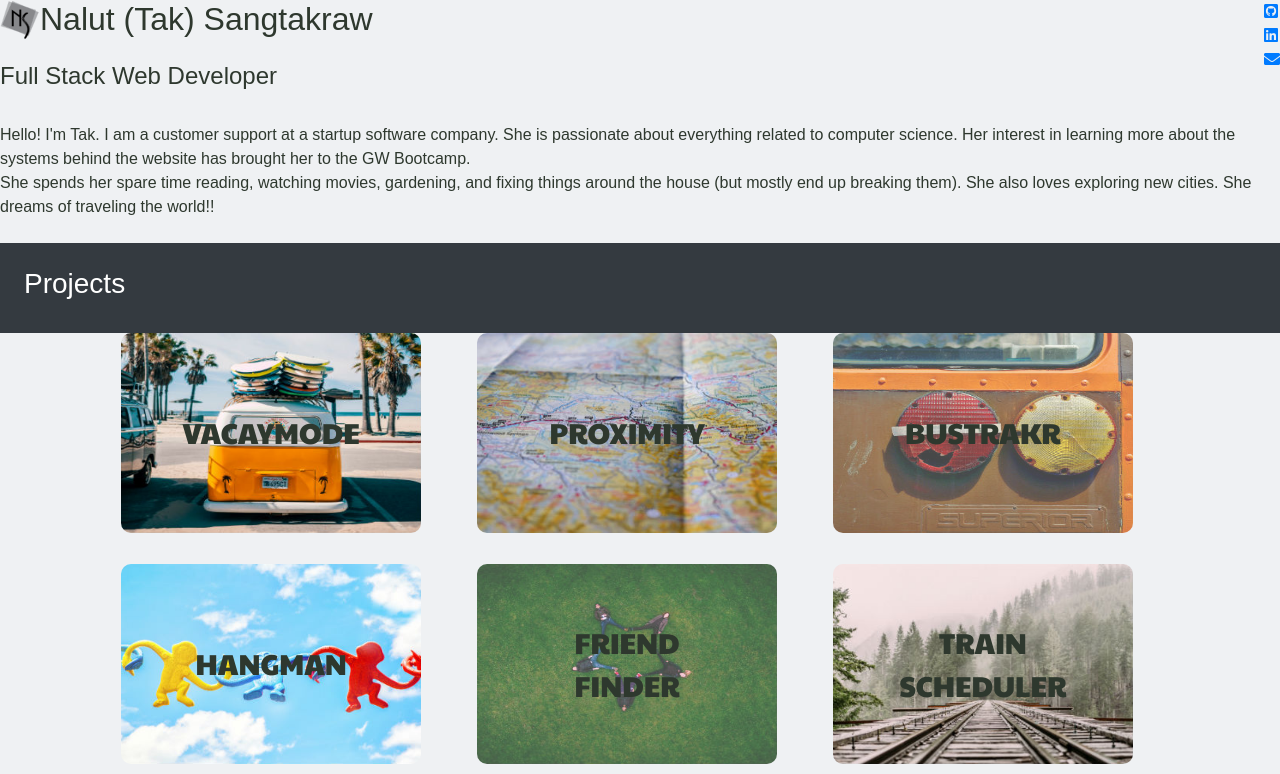
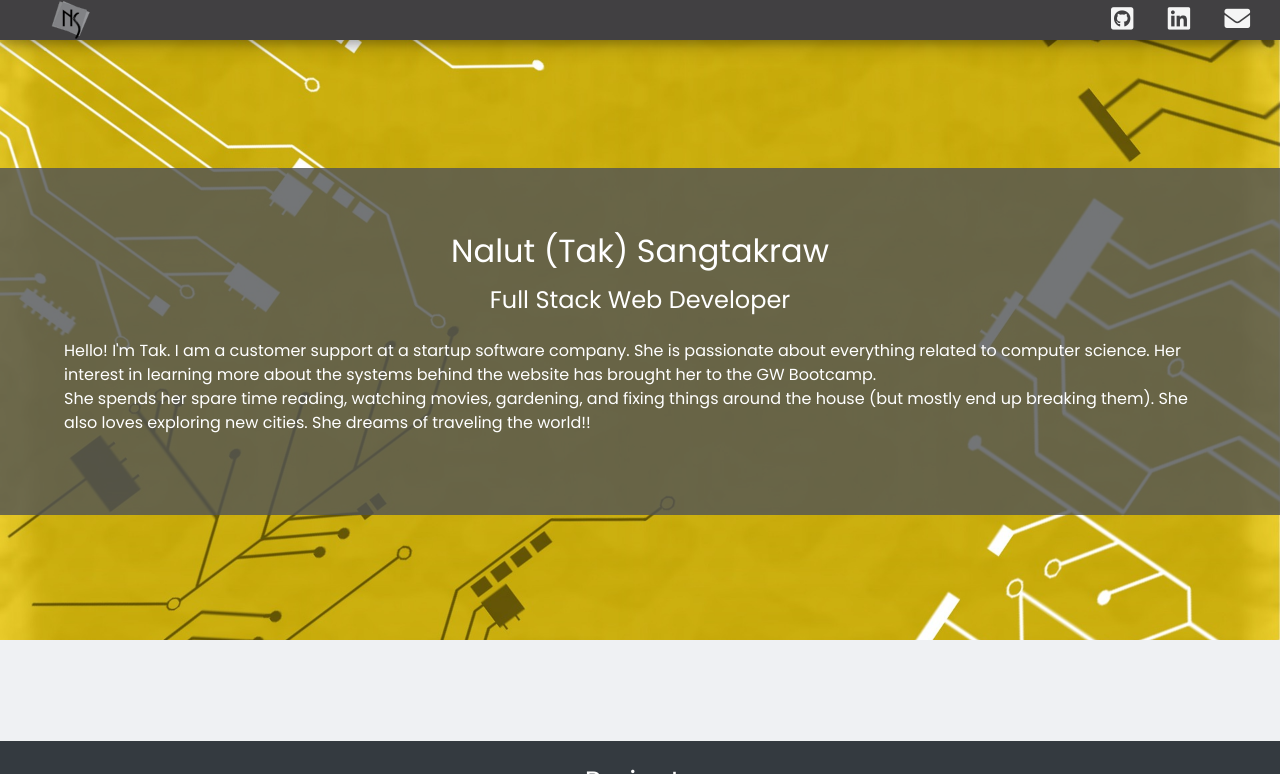
Before and after one commit to taknalut/Portfolio, a plain HTML site: page index.html in a window 1280 px wide. Shown: the top 774 px of the page. Drawn offline with nearby package versions, Linux system fonts and the light colour scheme.

Commit message:
updated css

```diff
--- a/assets/css/style.css
+++ b/assets/css/style.css
@@ -4,12 +4,16 @@ html {
 }
 
 body {
-  /* background-image: url("../images/dust_scratches.png"); */
   background-color: #EFF1F3;
-  font-family: 'Muli', sans-serif;
+  font-family: 'Poppins', sans-serif;
   font-size: 1rem;
   color: #2E382E;
   margin-bottom: 60px;
+}
+
+h2, h3, h4 {
+  text-align: center;
+  margin: 0 auto;
 }
 
 .wrapper {
@@ -17,54 +21,74 @@ body {
   position: relative;
 }
 
-.sticky-header {
+.container {
+  position: relative;
+  margin: 0 auto;
+  padding: 4% 4% 0 4%;
+}
+
+.navbar-sticky {
   position: -webkit-sticky;
-  /* Safari */
   position: sticky;
   top: 0;
   z-index: 3;
-  background-image: url("../images/white_pattern.jpg");
-  height: 110px;
-  font-family: 'Paytone One', sans-serif;
+  height: 40px;
+  background-color: #414042;
+  box-shadow: 0 4px 8px 0 rgba(0, 0, 0, 0.2), 0 6px 20px 0 rgba(0, 0, 0, 0.19);
 }
 
-.container {
-  position: relative;
-  margin: 0 auto;
-  padding: 0 4% 0 4%;
+.logo {
+  display: inline-block;
+  margin: 0;
+  padding-left: 4%;
 }
 
-.name {
-  position: relative;
-  color: #2E382E;
-  float: left;
-  margin-top: 20px;
-}
-
-.social {
-  position: relative;
-  color: #2E382E;
-  float: right;
-  padding-right: 20px;
-  margin-top: 20px;
-  font-size: 1.8rem;
+.social-icons {
+  display: inline-block;
+  font-size: 1.6rem;
+  padding-right: 30px;
 }
 
 .fa-github-square:hover {
-  color: #EA9600;
+  color: #D1A827;
 }
 
 .fa-linkedin:hover {
-  color: #EA9600;
+  color: #D1A827;
 }
 
 .fa-envelope:hover {
-  color: #EA9600;
+  color: #D1A827;
 }
 
-.figure-img {
-  width: 300px;
-  height: 200px;
+.intro-section {
+  background-image: url("../images/bg_circuit_yellow.jpg");
+  /* background: linear-gradient(to bottom right, #F9A602, #FFD300); */
+  height: 500px;
+  margin: 0 auto;
+  padding: 8em 0;
+  min-height: 600px;
+  background-attachment: fixed;
+  background-position: center;
+  background-repeat: no-repeat;
+  background-size: cover;
+}
+
+.intro-content {
+  /* background: linear-gradient(to bottom right, #FFD300, #FEE12B); */
+  /* background-color: rgba(209, 214, 219, 0.8); */
+  background-color: rgba(80, 83, 86, 0.8);
+  padding: 5%;
+  width: 100%;
+  color: #FFFFFF;
+}
+
+.bg-dark {
+  background-color: #414042;
+}
+
+.icon-light {
+  color: #F5F5F5;
 }
 
 .caption {
@@ -87,11 +111,6 @@ body {
   min-width: 260px;
   min-height: 180px;
   border-radius: 10px;
-  /* border:2px solid #EFF1F3;
-  box-shadow: 10px 10px 5px #ccc;
-	-moz-box-shadow: 10px 10px 5px #ccc;
-	-webkit-box-shadow: 10px 10px 5px #ccc;
-	-khtml-box-shadow: 10px 10px 5px #ccc; */
 }
 
 .filter {
@@ -107,42 +126,53 @@ body {
 [class^='imghvr-'] figcaption, [class*=' imghvr-'] figcaption {
   background-color: #414042;
   border-radius: 10px;
-  margin: 0;
-  padding-bottom: 0;
+  padding: 40px;
 }
 
 [class^='imghvr-'] a, [class*=' imghvr-'] a {
   position: relative;
-  top: 80%;
+  top: 0;
   bottom: 0;
   left: 0;
   right: 0;
   padding: 10px;
-  margin: 0 4px 0 0;
+  margin: 0 2% 0 0;
   font-size: .8rem;
+}
+
+.project-button {
+  text-align: center;
+}
+
+.project-section {
+  padding: 6% 0;
+}
+
+.arrow-down {
+  width: 0;
+  height: 0;
+  border-left: 10px solid transparent;
+  border-right: 10px solid transparent;
+  border-top: 10px solid #414042;
+  margin: 0 auto;
 }
 
 .button {
   background-color: transparent;
-  border: 2px solid #EA9600;
+  border: 2px solid #D1A827;
   border-radius: 290486px;
   color: #FFFFFF;
   text-decoration: none;
 }
 
 .button:focus, .button:hover {
-  background-color: #EA9600;
+  background-color: #D1A827;
   color: White;
   text-decoration: none;
 }
 
-.bg-color {
-
-}
-
 .footer {
   position: absolute;
-  background: #414042;
   color: #fff;
   font-size: 0.8rem;
   text-align: center;
@@ -154,6 +184,7 @@ body {
 .content-block {
   margin: 20px 0;
 }
+
 
 /* Phone */
 
@@ -185,7 +216,8 @@ body {
   .footer {
     height: 5%;
   } */
-  /* [class^='imghvr-'] a, [class*=' imghvr-'] a {
+
+/* [class^='imghvr-'] a, [class*=' imghvr-'] a {
       position: relative;
       top: 60%;
       bottom: 6%;
@@ -194,4 +226,3 @@ body {
       padding: 6px;
       font-size: .6rem;
   } */
-}
```
